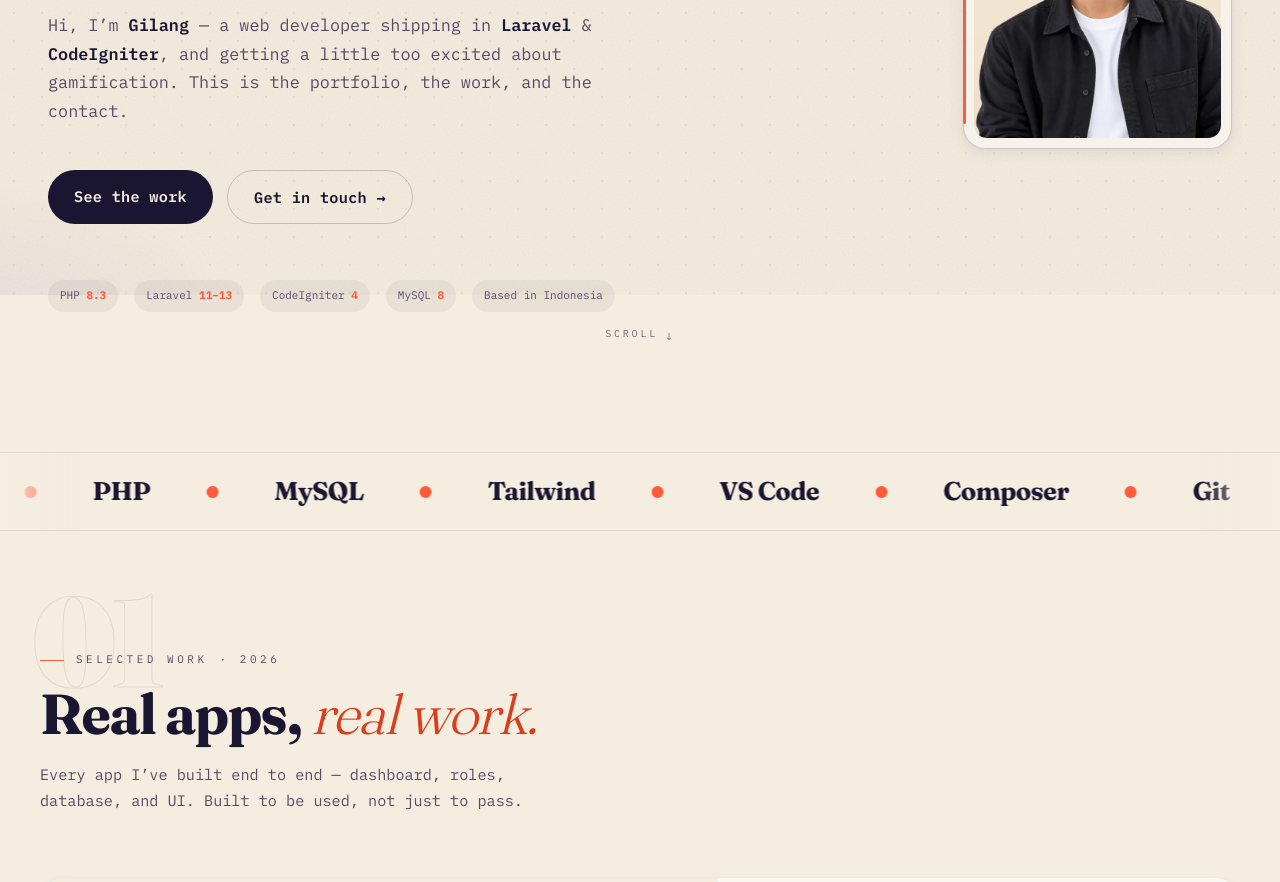
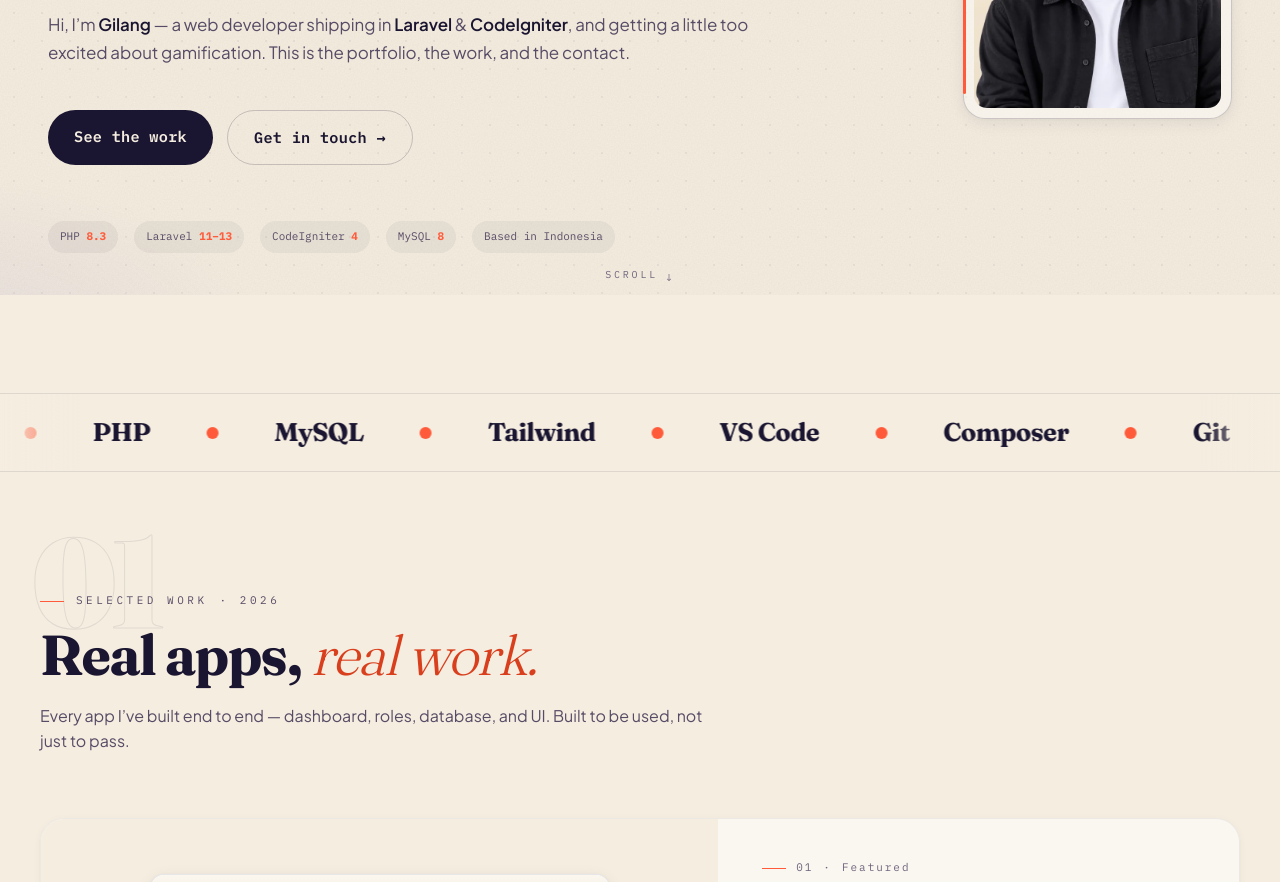
Before and after one commit to glnggggzr/gilang-portfolio, a website: page index.html in a window 1280 px wide. Shown: the part 505-1387 px from the top of the page. Drawn offline with Linux system fonts and the light colour scheme.

Commit message:
tipografi: Plus Jakarta Sans untuk teks paragraf (hero, sub bagian, kontak); label kecil tetap mono

```diff
--- a/assets/fonts/fonts.css
+++ b/assets/fonts/fonts.css
@@ -286,3 +286,23 @@
   src: url(-F6qfjptAgt5VM-kVkqdyU8n3pQPwlBFgg.woff2) format('woff2');
   unicode-range: U+0000-00FF, U+0131, U+0152-0153, U+02BB-02BC, U+02C6, U+02DA, U+02DC, U+0304, U+0308, U+0329, U+2000-206F, U+20AC, U+2122, U+2191, U+2193, U+2212, U+2215, U+FEFF, U+FFFD;
 }
+
+/* ---- Plus Jakarta Sans (teks isi) — variable font, satu berkas per subset ---- */
+/* latin */
+@font-face {
+  font-family: 'Plus Jakarta Sans';
+  font-style: normal;
+  font-weight: 200 800;
+  font-display: swap;
+  src: url(LDIoaomQNQcsA88c7O9yZ4KMCoOg4Ko20yw.woff2) format('woff2');
+  unicode-range: U+0000-00FF, U+0131, U+0152-0153, U+02BB-02BC, U+02C6, U+02DA, U+02DC, U+0304, U+0308, U+0329, U+2000-206F, U+20AC, U+2122, U+2191, U+2193, U+2212, U+2215, U+FEFF, U+FFFD;
+}
+/* latin-ext */
+@font-face {
+  font-family: 'Plus Jakarta Sans';
+  font-style: normal;
+  font-weight: 200 800;
+  font-display: swap;
+  src: url(LDIoaomQNQcsA88c7O9yZ4KMCoOg4Ko40yyygA.woff2) format('woff2');
+  unicode-range: U+0100-02BA, U+02BD-02C5, U+02C7-02CC, U+02CE-02D7, U+02DD-02FF, U+0304, U+0308, U+0329, U+1D00-1DBF, U+1E00-1E9F, U+1EF2-1EFF, U+2020, U+20A0-20AB, U+20AD-20C0, U+2113, U+2C60-2C7F, U+A720-A7FF;
+}
--- a/index.html
+++ b/index.html
@@ -62,6 +62,7 @@
     })();
   </script>
 
+  <link rel="preload" href="assets/fonts/LDIoaomQNQcsA88c7O9yZ4KMCoOg4Ko20yw.woff2" as="font" type="font/woff2" crossorigin />
   <link rel="stylesheet" href="assets/fonts/fonts.css" />
 
   <style>
@@ -83,6 +84,7 @@
       --display: 'Fraunces', ui-serif, Georgia, serif;
       --body:    'Fraunces', ui-serif, Georgia, serif;
       --mono:    'IBM Plex Mono', ui-monospace, Menlo, monospace;
+      --sans:    'Plus Jakarta Sans', system-ui, -apple-system, 'Segoe UI', Roboto, sans-serif;
       --gutter: clamp(1.25rem, 4vw, 3rem);
       --max-w:  1200px;
     }
@@ -444,11 +446,13 @@
     }
     .hero-sub {
       margin-top: 40px;
-      max-width: 60ch;
-      font-family: var(--mono);
-      font-size: clamp(1.05rem, 1.25vw, 1.18rem);
+      max-width: 58ch;
+      font-family: var(--sans);
+      font-size: clamp(1.06rem, 1.3vw, 1.2rem);
+      font-weight: 400;
       color: var(--ink-2);
-      line-height: 1.7;
+      line-height: 1.62;
+      letter-spacing: -0.005em;
     }
     .hero-sub strong { color: var(--ink); font-weight: 600; }
     .hero-actions {
@@ -560,10 +564,10 @@
     }
     .sect-sub {
       margin-top: 18px;
-      font-family: var(--mono);
-      font-size: 0.95rem;
+      font-family: var(--sans);
+      font-size: 1rem;
       color: var(--ink-2);
-      max-width: 58ch; line-height: 1.7;
+      max-width: 58ch; line-height: 1.62;
     }
 
     /* 2 · PROJECTS */
@@ -783,9 +787,9 @@
     .contact-sub {
       margin: 28px auto 0;
       max-width: 52ch;
-      font-family: var(--mono);
-      font-size: 0.98rem;
-      line-height: 1.7;
+      font-family: var(--sans);
+      font-size: 1.02rem;
+      line-height: 1.62;
       color: var(--ink-2);
     }
     .contact-cta-row {
```
Also changed, not shown: DESIGN.md (+2 -1 lines), README.md, assets/fonts/LDIoaomQNQcsA88c7O9yZ4KMCoOg4Ko20yw.woff2 (added), assets/fonts/LDIoaomQNQcsA88c7O9yZ4KMCoOg4Ko40yyygA.woff2 (added).
